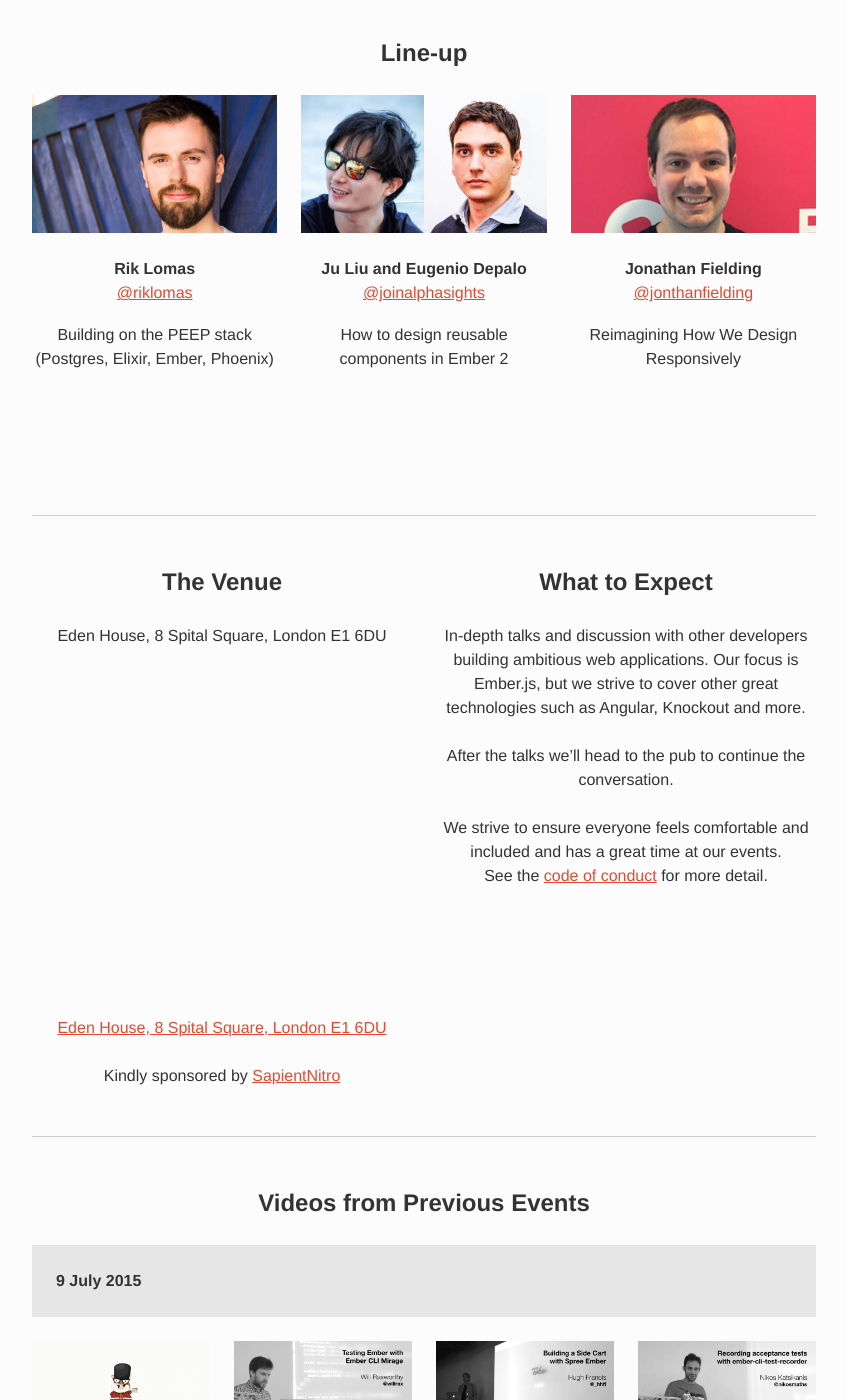
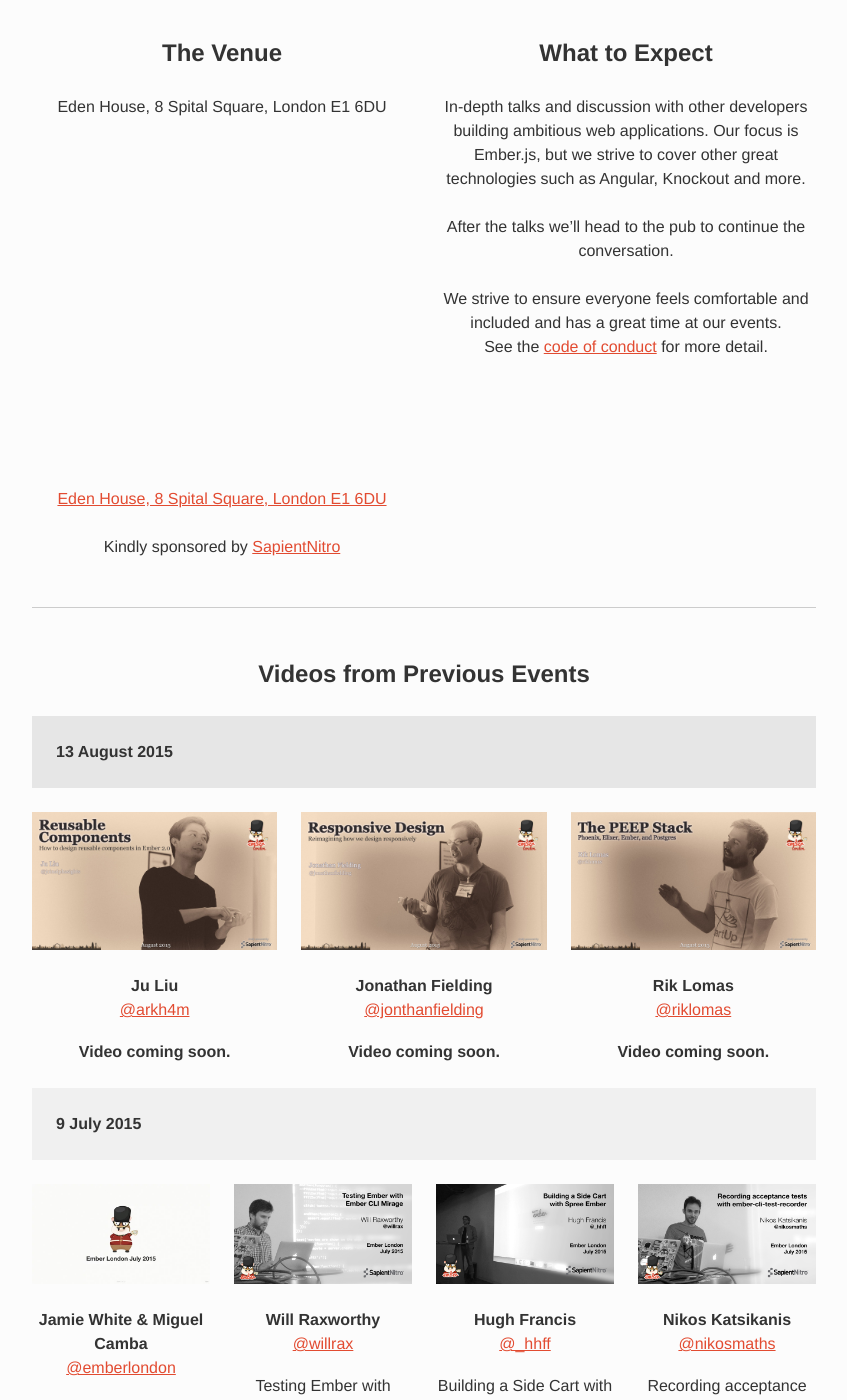
Before and after one commit to emberlondon/emberlondon.github.io, a Jekyll site: the page built from index.html, in a window 1280 px wide and 1400 px high, scrolled down 1047 px. Shown: the whole window, without its empty margins (216-1063 px from the left). Built offline with Jekyll 4.4.1, drawn with Linux system fonts in a browser that asks for light colours; nearby versions of some CDN libraries; some of the changed text lies outside the part shown.

Commit message:
Update for September

```diff
--- a/_data/next-meetup.yml
+++ b/_data/next-meetup.yml
@@ -1,18 +1,18 @@
-date: Thursday, 13 August 2015
+date: Thursday, 10 September 2015
 time: 6.30pm – 9.30pm
-datetime_aria: Thursday, thirteenth of August, two-thousand and fifteen, six thirty pm to nine thirty pm.
+datetime_aria: Thursday, tenth of September, two-thousand and fifteen, six thirty pm to nine thirty pm.
 location: Eden House, 8 Spital Square, London E1 6DU
-url: "http://www.meetup.com/London-Emberjs-User-Group/events/221724941/"
-talks:
-  - speaker_name: Rik Lomas
-    speaker_twitter: riklomas
-    image: images/speakers/riklomas.jpg
-    title: Building on the PEEP stack (Postgres, Elixir, Ember, Phoenix)
-  - speaker_name: Ju Liu and Eugenio Depalo
-    speaker_twitter: joinalphasights
-    image: images/speakers/alphasights.jpg
-    title: How to design reusable components in Ember 2
-  - speaker_name: Jonathan Fielding
-    speaker_twitter: jonthanfielding
-    image: images/speakers/jonthanfielding.jpg
-    title: Reimagining How We Design Responsively
+url: "http://www.meetup.com/London-Emberjs-User-Group/events/224042161/"
+# talks:
+#   - speaker_name:
+#     speaker_twitter:
+#     image: images/speakers/
+#     title:
+#   - speaker_name:
+#     speaker_twitter:
+#     image: images/speakers/
+#     title:
+#   - speaker_name:
+#     speaker_twitter:
+#     image: images/speakers/
+#     title:
--- a/_data/previous-events.yml
+++ b/_data/previous-events.yml
@@ -1,3 +1,17 @@
+- date: 13 August 2015
+  talks:
+  - speaker_name: Ju Liu
+    speaker_twitter: arkh4m
+    image: images/speakers/arkh4m.jpg
+    title: How to design reusable components in Ember 2
+  - speaker_name: Jonathan Fielding
+    speaker_twitter: jonthanfielding
+    image: images/speakers/jonthanfielding.jpg
+    title: Reimagining How We Design Responsively
+  - speaker_name: Rik Lomas
+    speaker_twitter: riklomas
+    image: images/speakers/riklomas.jpg
+    title: Building on the PEEP stack (Postgres, Elixir, Ember, Phoenix)
 - date: 9 July 2015
   talks:
   - speaker_name: Jamie White & Miguel Camba
```
Also changed, not shown: images/speakers/arkh4m.jpg (added), images/speakers/jonthanfielding.jpg, images/speakers/riklomas.jpg.
